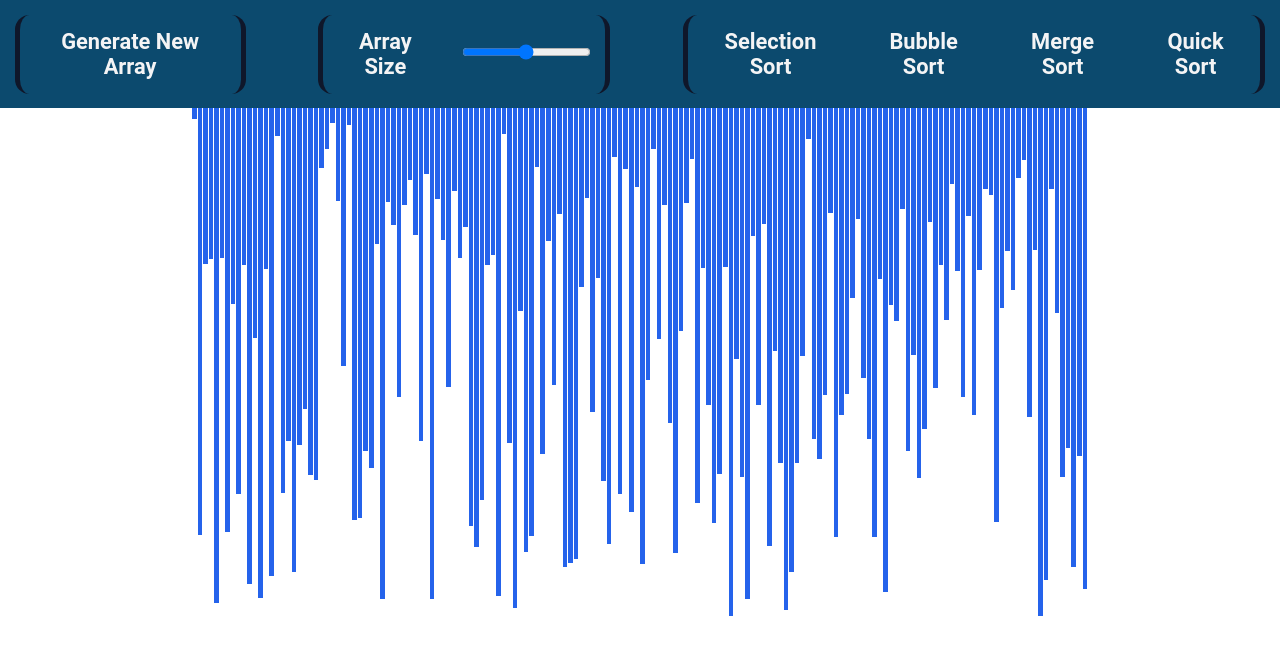
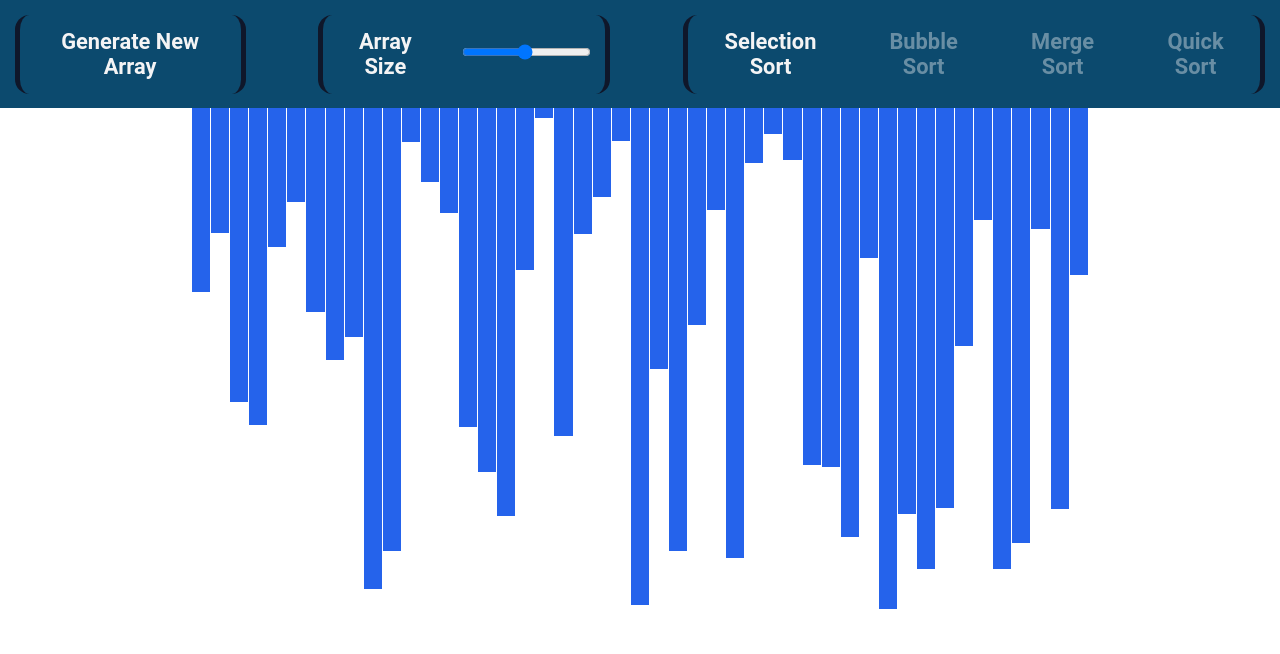
Before and after one commit to rhodesrt/sort-visualization, a React (Create React App) app: page / in a window 1280 px wide. Shown: the top 654 px of the page. Built offline with nearby package versions, Linux system fonts and the light colour scheme.

Commit message:
implemented selection sort

```diff
--- a/src/componentStyles.css
+++ b/src/componentStyles.css
@@ -17,6 +17,11 @@
   --gray: #6b7280;
   --lightRed: #f87171;
   --green: #16a34a;
+}
+
+.unclickable {
+  pointer-events: none;
+  opacity: 0.4;
 }
 
 .app-container {
--- a/src/components/Nav.js
+++ b/src/components/Nav.js
@@ -3,27 +3,55 @@ import { useState, useEffect, useRef } from "react";
 
 const Nav = (props) => {
   const toggleGenerateNewArray = () => {
+    let selectableElements = Array.from(
+      document.querySelectorAll(".selectable")
+    );
+    selectableElements.forEach((element) => {
+      element.classList.remove("unclickable");
+    });
     props.setGenerateNewArray(true);
   };
 
   const handleSortSelection = (e) => {
+    let selectableElements = Array.from(
+      document.querySelectorAll(".selectable")
+    );
+    selectableElements.forEach((element) => {
+      if (element.textContent === "Generate New Array") {
+        return;
+      } else {
+        element.classList.add("unclickable");
+      }
+    });
     props.setConductSort(e.target.textContent);
   };
 
   return (
     <nav className="nav-container">
       <div>
-        <h2 onClick={toggleGenerateNewArray}>Generate New Array</h2>
+        <h2 className="selectable" onClick={toggleGenerateNewArray}>
+          Generate New Array
+        </h2>
       </div>
       <div>
-        <h2 id="arraySize-nav">Array Size</h2>
+        <h2 className="selectable" id="arraySize-nav">
+          Array Size
+        </h2>
         <Slider setLengthOfArray={props.setLengthOfArray} />
       </div>
       <div>
-        <h2 onClick={handleSortSelection}>Selection Sort</h2>
-        <h2 onClick={handleSortSelection}>Bubble Sort</h2>
-        <h2 onClick={handleSortSelection}>Merge Sort</h2>
-        <h2 onClick={handleSortSelection}>Quick Sort</h2>
+        <h2 className="selectable" onClick={handleSortSelection}>
+          Selection Sort
+        </h2>
+        <h2 className="unclickable" onClick={handleSortSelection}>
+          Bubble Sort
+        </h2>
+        <h2 className="unclickable" onClick={handleSortSelection}>
+          Merge Sort
+        </h2>
+        <h2 className="unclickable" onClick={handleSortSelection}>
+          Quick Sort
+        </h2>
       </div>
     </nav>
   );
@@ -32,7 +60,7 @@ const Nav = (props) => {
 export default Nav;
 
 const Slider = (props) => {
-  const sliderValue = useRef(Math.floor((300 - 25) / 2 + 25));
+  const sliderValue = useRef(Math.floor((70 - 25) / 2 + 25));
   const handleSliderChange = (e) => {
     sliderValue.current = e.target.value;
     props.setLengthOfArray(parseInt(e.target.value));
@@ -45,14 +73,15 @@ const Slider = (props) => {
   }, []);
 
   return (
-    <div>
+    <div id="slider" className="selectable">
       <input
         type="range"
         min="25"
-        max="300"
+        max="70"
         value={sliderValue.current}
         id="numberOfElements"
         onInput={handleSliderChange}
+        onClick={handleSliderChange}
       />
     </div>
   );
--- a/src/components/SortInterface.js
+++ b/src/components/SortInterface.js
@@ -5,7 +5,7 @@ import { selectionSort } from "../sortAlgorithms/selection.js";
 const SortInterface = (props) => {
   const [arrayToSort, setArrayToSort] = useState(() => {
     let array = [];
-    for (let i = 0; i < 162; i++) {
+    for (let i = 0; i < 47; i++) {
       array[i] = {};
       array[i].height = Math.floor(Math.random() * 500 + 10);
       array[i].sorted = false;
@@ -34,6 +34,7 @@ const SortInterface = (props) => {
   }, [props.lengthOfArray]);
 
   useEffect(() => {
+    props.setConductSort(null);
     if (props.generateNewArray) {
       setArrayToSort(() => {
         let array = [];
@@ -49,78 +50,92 @@ const SortInterface = (props) => {
   }, [props.generateNewArray]);
 
   // Conduct Sorting algorithms
-  const [performAnotherIteration, setPerformAnotherIteration] = useState(0);
-  const firstUnsortedIndex = useRef(null);
-  const currentIteration = useRef(null);
+  const firstUnsorted = useRef(null);
+  const currentI = useRef(null);
   const shortest = useRef({
     height: null,
-    index: null,
+    i: null,
   });
   useEffect(() => {
-    // If all elements sorted, end sorting process
-    if (arrayToSort[arrayToSort.length - 1].sorted === true) {
-      props.setConductSort(null);
+    if (props.conductSort === null) {
+      return;
     } else if (props.conductSort === "Selection Sort") {
-      if (firstUnsortedIndex.current === null) {
+      // if first unsorted index is null, get first unsorted index
+      if (firstUnsorted.current === null) {
         for (let i = 0; i < arrayToSort.length; i++) {
           if (arrayToSort[i].sorted === false) {
-            firstUnsortedIndex.current = i;
+            firstUnsorted.current = i;
             break;
           }
         }
       }
-
-      setTimeout(() => {
-        setArrayToSort(() => {
-          if (currentIteration.current === null) {
-            currentIteration.current = firstUnsortedIndex.current;
+      currentI.current = firstUnsorted.current;
+      let domArrayToSort = Array.from(document.querySelectorAll(".bar"));
+      iterate(domArrayToSort);
+      function iterate(domArray) {
+        setTimeout(() => {
+          // if previous element exists, remove its highlight
+          let previousElement = domArray[currentI.current - 1];
+          if (previousElement) {
+            previousElement.classList.remove("highlighted");
+          }
+          // if current element exists, add its highlight
+          let currentElement = domArray[currentI.current];
+          if (currentElement) {
+            currentElement.classList.add("highlighted");
+          }
+          // if shortest is null, shortest = array[currentI]
+          if (shortest.current.height === null || shortest.current.i === null) {
+            shortest.current = {
+              height: arrayToSort[currentI.current].height,
+              i: currentI.current,
+            };
+          }
+          // if array[currentI] is shorter than shortest, record
+          if (arrayToSort[currentI.current].height <= shortest.current.height) {
+            shortest.current = {
+              height: arrayToSort[currentI.current].height,
+              i: currentI.current,
+            };
+          }
+          // if end of array
+          if (currentI.current === arrayToSort.length - 1) {
+            // remove its highlight
+            currentElement.classList.remove("highlighted");
+            //  modify copy of arrayToSort
+            let arrayCopy = [];
+            for (let i = 0; i < arrayToSort.length; i++) {
+              arrayCopy[i] = arrayToSort[i];
+            }
+            let tempStorageOfHeight = arrayCopy[firstUnsorted.current].height;
+            arrayCopy[firstUnsorted.current] = {
+              height: shortest.current.height,
+              sorted: true,
+            };
+            arrayCopy[shortest.current.i].height = tempStorageOfHeight;
+            //  if all are iterated through
+            if (firstUnsorted.current === arrayToSort.length - 1) {
+              firstUnsorted.current = null;
+              props.setConductSort(null);
+            } else {
+              firstUnsorted.current = firstUnsorted.current + 1;
+            }
+            shortest.current = {
+              height: null,
+              i: null,
+            };
+            currentI.current = null;
+            setArrayToSort(arrayCopy);
+            return;
           } else {
-            Array.from(document.querySelectorAll(".bar"))[
-              currentIteration.current - 1
-            ].classList.remove("highlighted");
+            currentI.current = currentI.current + 1;
+            iterate(domArray);
+            return;
           }
-          Array.from(document.querySelectorAll(".bar"))[
-            currentIteration.current
-          ].classList.add("highlighted");
-          if (shortest.current.height === null) {
-            shortest.current.height =
-              arrayToSort[currentIteration.current].height;
-            shortest.current.index = currentIteration.current;
-          } else if (
-            arrayToSort[currentIteration.current].height <=
-            shortest.current.height
-          ) {
-            shortest.current.height =
-              arrayToSort[currentIteration.current].height;
-            shortest.current.index = currentIteration.current;
-          }
-          if (currentIteration.current === arrayToSort.length - 1) {
-            Array.from(document.querySelectorAll(".bar"))[
-              currentIteration.current
-            ].classList.remove("highlighted");
-            let tempContainer = {
-              height: arrayToSort[firstUnsortedIndex.current].height,
-              sorted: arrayToSort[firstUnsortedIndex.current].sorted,
-            };
-            arrayToSort[firstUnsortedIndex.current].height =
-              shortest.current.height;
-            arrayToSort[firstUnsortedIndex.current].sorted = true;
-            arrayToSort[shortest.current.index].height = tempContainer.height;
-            if (firstUnsortedIndex.current < arrayToSort.length) {
-              firstUnsortedIndex.current++;
-            }
-            currentIteration.current = null;
-            shortest.current.height = null;
-            shortest.current.index = null;
-          } else {
-            currentIteration.current++;
-            setPerformAnotherIteration(performAnotherIteration + 1);
-          }
-          return arrayToSort;
-        });
-      }, 20);
+        }, 10);
+      }
     }
-  }, [performAnotherIteration, arrayToSort, props.conductSort]);
+  }, [arrayToSort, props.conductSort]);
 
   return (
     <div className="sort-interface">
```
Also changed, not shown: package.json (+7 -1 lines), src/components/Bar.js (deleted), 2 other files (tests, documents, lock files or other folders).
